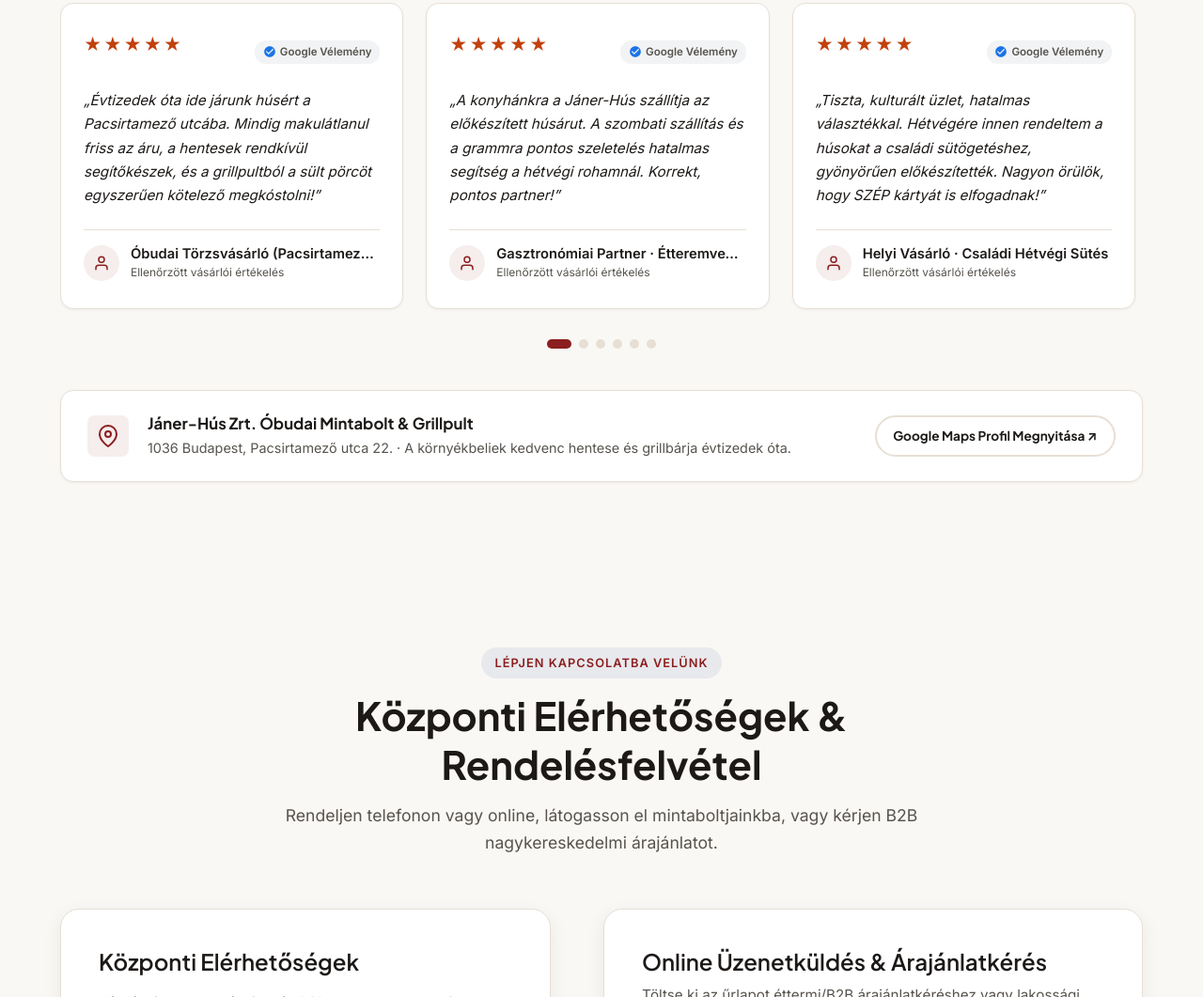
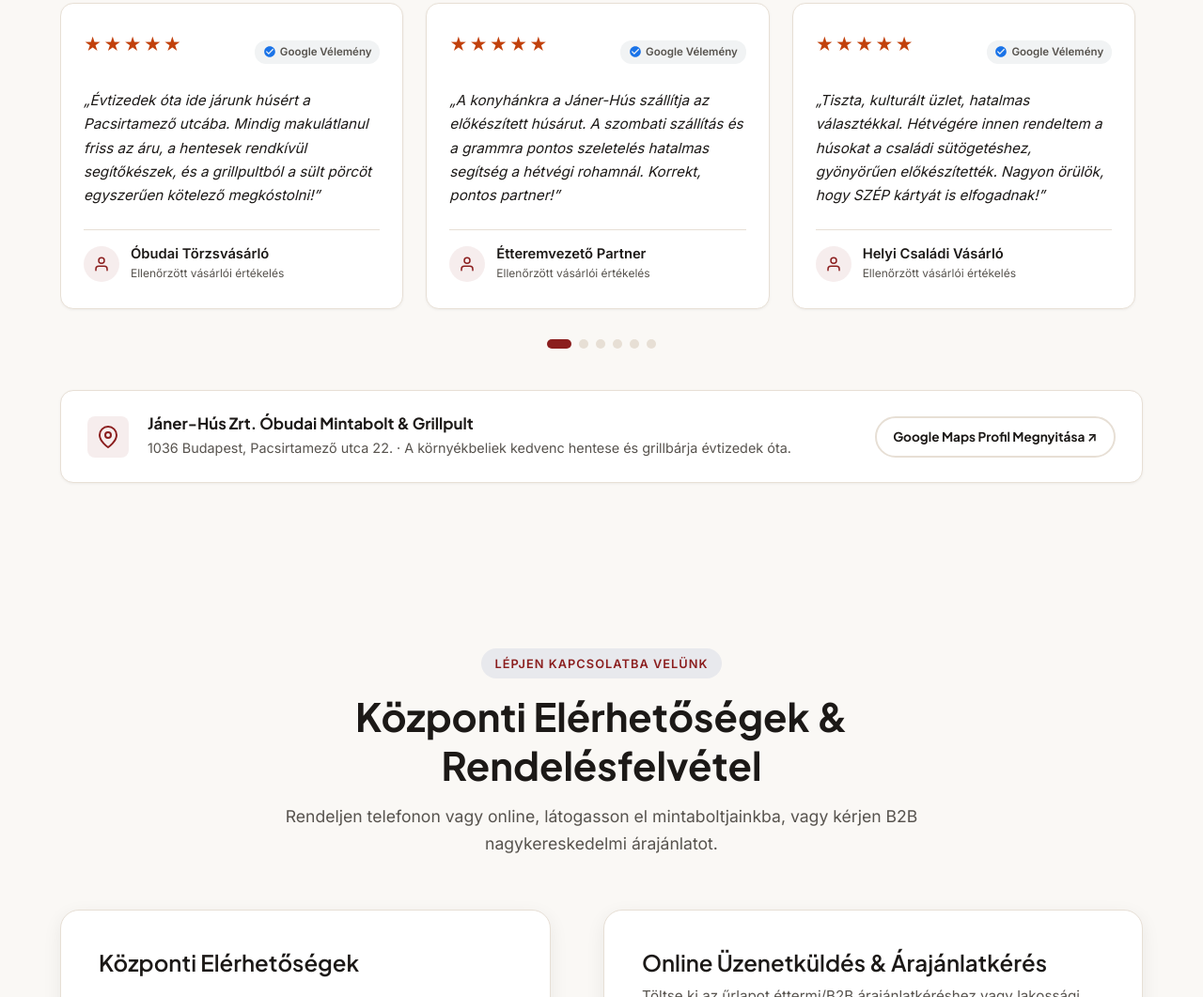
Before and after one commit to pfviktor/janer-hus-weboldal, an Astro site: page / in a window 1280 px wide. Shown: the part 9507-10568 px from the top of the page at 94% size. Built offline with nearby package versions, Linux system fonts and the light colour scheme; Astro itself is replaced by a stand-in of ours.

Commit message:
fix: vélemény titulusok levágásának (ellipsis) megszűntetése és optimalizálása

```diff
--- a/src/components/Reviews.astro
+++ b/src/components/Reviews.astro
@@ -315,10 +315,8 @@ import { siteConfig } from '../config/site';
     font-weight: 700;
     font-size: 0.92rem;
     color: var(--color-text);
-    line-height: 1.3;
-    white-space: nowrap;
-    overflow: hidden;
-    text-overflow: ellipsis;
+    line-height: 1.35;
+    word-break: normal;
   }
 
   .review-card__verified {
--- a/src/config/site.ts
+++ b/src/config/site.ts
@@ -325,32 +325,32 @@ export const siteConfig = {
     googleCount: '170+',
     items: [
       {
-        role: 'Óbudai Törzsvásárló (Pacsirtamező utca)',
+        role: 'Óbudai Törzsvásárló',
         rating: 5,
         comment: 'Évtizedek óta ide járunk húsért a Pacsirtamező utcába. Mindig makulátlanul friss az áru, a hentesek rendkívül segítőkészek, és a grillpultból a sült pörcöt egyszerűen kötelező megkóstolni!',
       },
       {
-        role: 'Gasztronómiai Partner · Étteremvezető',
+        role: 'Étteremvezető Partner',
         rating: 5,
         comment: 'A konyhánkra a Jáner-Hús szállítja az előkészített húsárut. A szombati szállítás és a grammra pontos szeletelés hatalmas segítség a hétvégi rohamnál. Korrekt, pontos partner!',
       },
       {
-        role: 'Helyi Vásárló · Családi Hétvégi Sütés',
+        role: 'Helyi Családi Vásárló',
         rating: 5,
         comment: 'Tiszta, kulturált üzlet, hatalmas választékkal. Hétvégére innen rendeltem a húsokat a családi sütögetéshez, gyönyörűen előkészítették. Nagyon örülök, hogy SZÉP kártyát is elfogadnak!',
       },
       {
-        role: 'Közétkeztetési és Konyhavezető',
+        role: 'Közétkeztetési Konyhavezető',
         rating: 5,
         comment: 'Nagyüzemi konyhánkra napi szinten érkeznek a darabolt és kockázott húsok. Az ISO 9001 minősítés és a szigorú hűtőlánc nálunk alapfeltétel, amit a Jáner-Hús 100%-ban garantál.',
       },
       {
-        role: 'Dunakeszi Vásárló (Tesco Mintabolt)',
+        role: 'Dunakeszi Vásárló',
         rating: 5,
         comment: 'Nagyon örülök, hogy a Dunakeszi Tescóban megnyílt a mintaboltjuk! Nem kell bemennem a városba a megszokott minőségi sertés- és marhahúsért, hétvégén is gyors a kiszolgálás.',
       },
       {
-        role: 'Isaszegi Törzsvendég (Kossuth L. u.)',
+        role: 'Isaszegi Törzsvendég',
         rating: 5,
         comment: 'A felújított isaszegi hentesüzlet csodaszép lett! Óriási előny, hogy vasárnap is nyitva tartanak, a Cserpes tejtermékek és a füstölt kolbászok pedig verhetetlenek a környéken.',
       },
```
Also changed, not shown: src/components/Partners.astro (line endings or trailing spaces).
